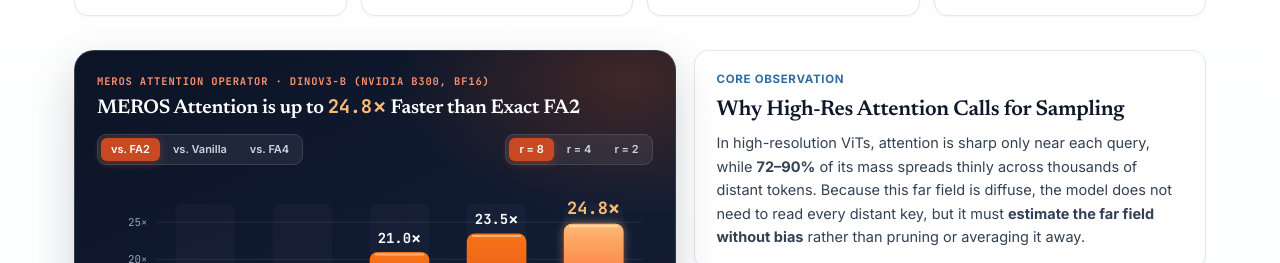
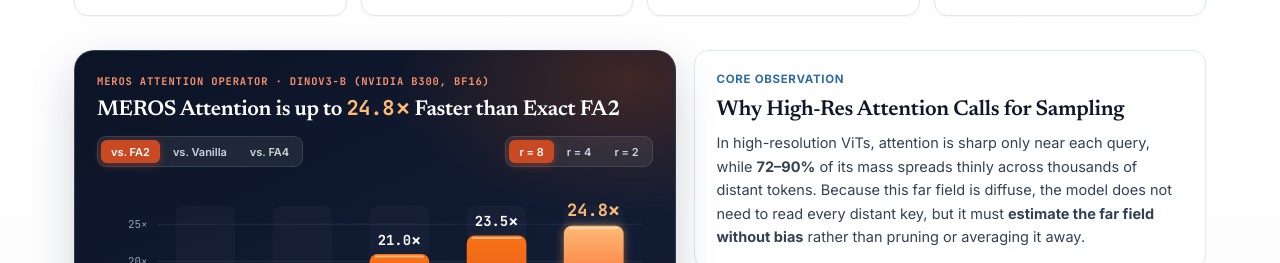
Before and after one commit to CV-AC/MEROS_page, a plain HTML site: page index.html in a window 1280 px wide. Shown: the part 689-952 px from the top of the page. Drawn offline with nearby package versions, Linux system fonts and the light colour scheme.

Commit message:
Enlarge hero speed title one step and rename Method title to 'Unbiased Attention Estimation'
Co-Authored-By: Claude Opus 5.5 <noreply@anthropic.com>

```diff
--- a/index.html
+++ b/index.html
@@ -16,7 +16,7 @@
   <script defer src="https://cdn.jsdelivr.net/npm/katex@0.16.11/dist/katex.min.js" crossorigin="anonymous"></script>
   <script defer src="https://cdn.jsdelivr.net/npm/katex@0.16.11/dist/contrib/auto-render.min.js" crossorigin="anonymous"></script>
 
-  <link rel="stylesheet" href="styles.css?v=20261125c" />
+  <link rel="stylesheet" href="styles.css?v=20261126a" />
 </head>
 <body>
   <div class="scroll-progress" id="scrollProgress" aria-hidden="true"></div>
@@ -642,7 +642,7 @@
       <div class="container">
         <div class="section-header">
           <div class="section-kicker">Method &amp; Theory</div>
-          <h2 class="section-title">MEROS Attention: Unbiased Estimation in One Dense&nbsp;Pass</h2>
+          <h2 class="section-title">MEROS Attention: Unbiased Attention Estimation in One Dense&nbsp;Pass</h2>
           <p class="section-lead">
             MEROS splits each query's keys into three disjoint roles (the sharp local tile $\mathcal{L}_i$, the global tokens $\mathcal{G}$, and the diffuse far field $\mathcal{F}_i$) and evaluates all three under a single unified softmax normalizer with zero runtime host synchronization.
           </p>
--- a/styles.css
+++ b/styles.css
@@ -686,7 +686,7 @@ code, pre, .mono {
 .hero-speed-title {
   margin: 0;
   font-family: var(--font-serif);
-  font-size: 1.24rem;
+  font-size: 1.34rem;
   font-weight: 600;
   line-height: 1.22;
   letter-spacing: -0.015em;
@@ -697,7 +697,7 @@ code, pre, .mono {
 .hero-speed-title .accent-num {
   color: #fdba74;
   font-family: var(--font-mono);
-  font-size: 1.18rem;
+  font-size: 1.28rem;
   font-weight: 700;
 }
 
@@ -1152,6 +1152,11 @@ code, pre, .mono {
 
 /* ---------- Live Wall-Clock Speed Race (DINOv3-L, 4K-8K) ---------- */
 .section--race .section-header {
+  max-width: 100%;
+}
+
+/* Method title is one word longer; give its header the full container width like the race section */
+#method .section-header {
   max-width: 100%;
 }
 
```
